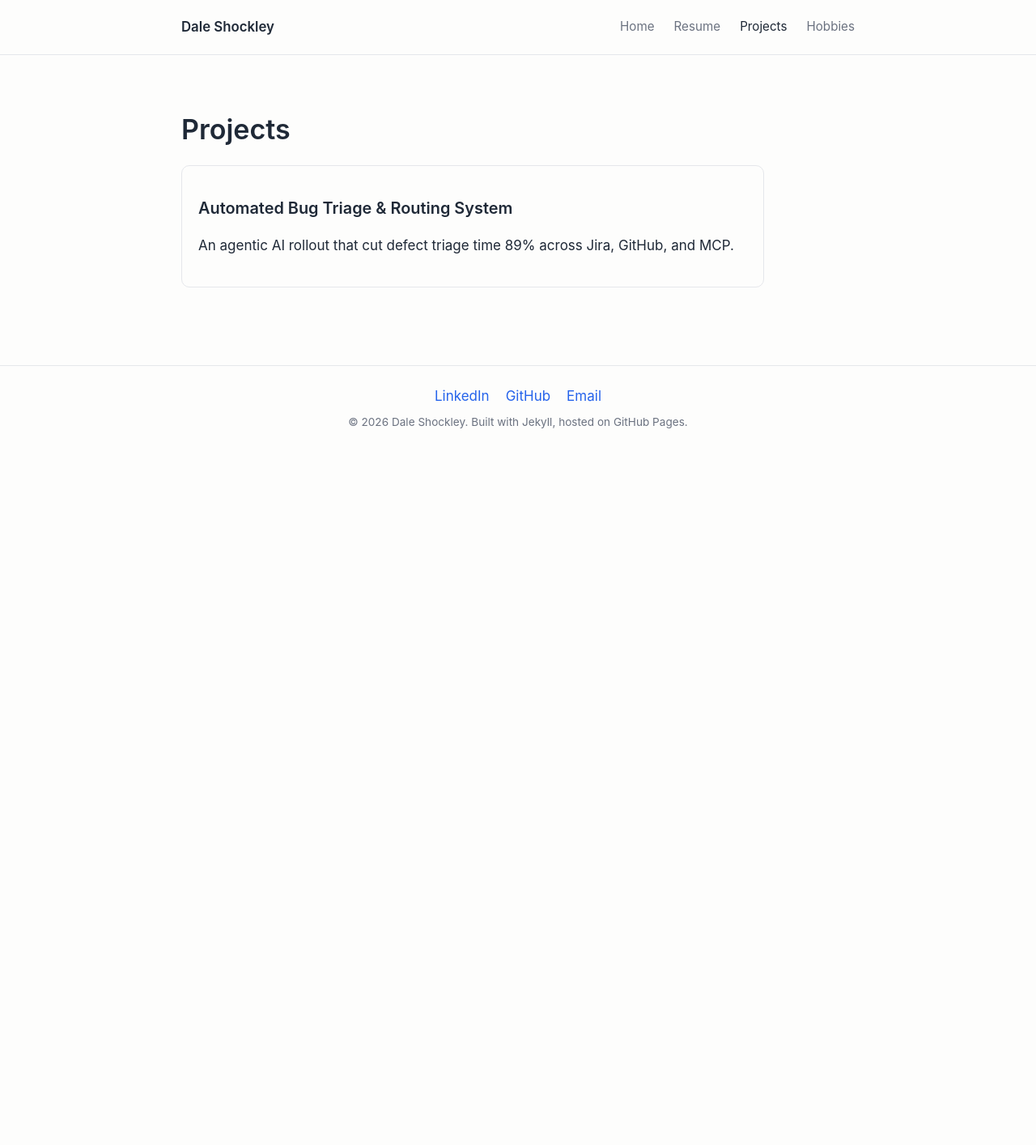
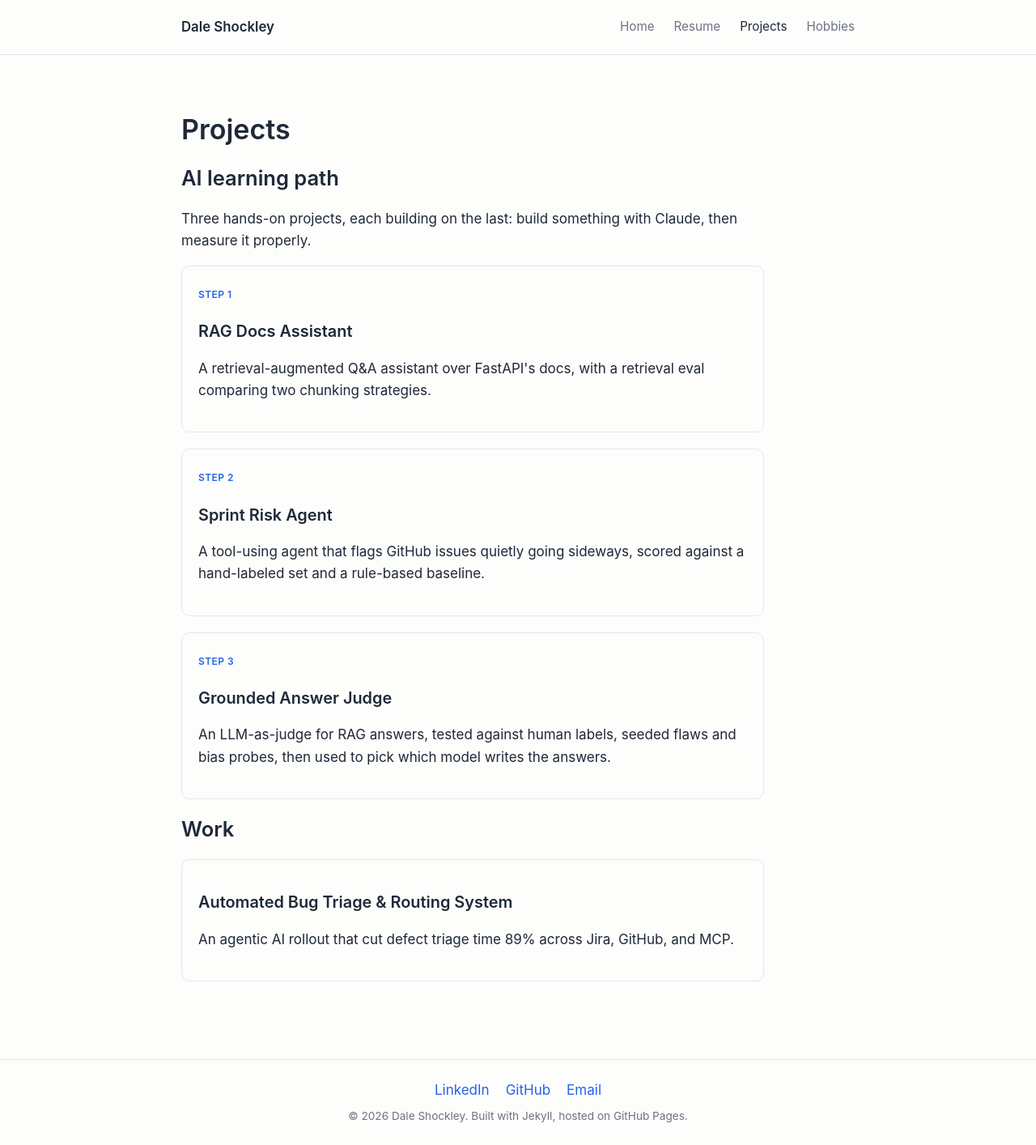
Before and after one commit to DaleShockley/daleshockley.github.io, a Jekyll site: the page built from projects.md, in a window 1280 px wide. Shown: the whole page at 81% size. Built offline with Jekyll 4.4.1, drawn with Linux system fonts in a browser that asks for light colours; before the commit the page ends 900 px from its top, so only the background shows below that.

Commit message:
Add AI learning path to the projects page
- Three project pages: RAG Docs Assistant (step 1), Sprint Risk Agent
  (step 2), Grounded Answer Judge (step 3), each linking its repo
- Projects page split into "AI learning path" (ordered by learning_path)
  and "Work"
- Step label style for learning-path cards

Co-Authored-By: Claude Opus 5.5 <noreply@anthropic.com>

```diff
--- /dev/null
+++ b/_projects/grounded-answer-judge.md
@@ -0,0 +1,30 @@
+---
+title: Grounded Answer Judge
+summary: An LLM-as-judge for RAG answers, tested against human labels, seeded flaws and bias probes, then used to pick which model writes the answers.
+learning_path: 3
+tech:
+  - Claude
+  - LLM-as-judge
+  - Evals
+  - GitHub Actions
+link: https://github.com/DaleShockley/grounded-answer-judge
+---
+
+**Step 3 of my AI learning path: measure answer quality, and find out when an AI grader can be trusted.**
+
+The judge grades each answer from my [RAG assistant](/projects/rag-docs-assistant/) on three things: is it **faithful** to the retrieved docs, is it **relevant** to the question, and is it **cited correctly**. The hard part wasn't building the judge. It was proving how far to trust it.
+
+**What I built:** 47 answers to grade (30 real, plus 17 with a single deliberate flaw each), a written rubric, a blind labeling page, the judge itself, and scoring for agreement, consistency across repeated runs, and bias. Then I used the judge to compare four Claude models as the answer writer, and added a CI gate that fails if the judge or the answers get worse.
+
+| Result | |
+|---|---|
+| Seeded flaws the judge caught | 17/17, every run |
+| Rubric judgment calls | 5/9 → 8–9/9 after writing the rubric into the prompt (same model) |
+| Same verdict across 3 identical runs | 95% |
+| Swayed by longer answers or confident tone | No |
+| Answer models compared | Quality tied; switched the default to the one 25% cheaper and 40% faster |
+| A "be more generous" prompt edit | Caught by the CI gate (14/17 flaws, 4/9 rubric) |
+
+**The lesson I didn't expect: my own labels needed checking too.** My first blind labeling pass caught only 6 of the 17 planted flaws. I graded each answer as a whole instead of on three separate criteria. Then, when I reviewed my disagreements with the judge's reasoning on screen, I sided with it 46 times out of 48. That's automation bias, and it made my "after" agreement numbers partly circular. So I kept both passes, reported the caveat, and scored the judge on cases whose right answer doesn't depend on any grader.
+
+Everything is written up, with 35 lessons each tied to a measured result, in the repo's [LESSONS_LEARNED.md](https://github.com/DaleShockley/grounded-answer-judge/blob/main/LESSONS_LEARNED.md). The whole project cost about $4 in API usage.
--- /dev/null
+++ b/_projects/rag-docs-assistant.md
@@ -0,0 +1,26 @@
+---
+title: RAG Docs Assistant
+summary: A retrieval-augmented Q&A assistant over FastAPI's docs, with a retrieval eval comparing two chunking strategies.
+learning_path: 1
+tech:
+  - Claude
+  - Python
+  - Chroma
+  - sentence-transformers
+link: https://github.com/DaleShockley/rag-docs-assistant
+---
+
+**Step 1 of my AI learning path: build a RAG system and measure its retrieval.**
+
+Ask a plain-English question about FastAPI and get an answer grounded in the actual docs, with a citation to the source file. A local, free embedding model finds the relevant chunks, and Claude reads them and writes the answer.
+
+The point was to treat chunking as a real design decision rather than a default. I wrote 15 questions, each tied to the doc that should answer it, and scored two chunking strategies on whether the right doc came back:
+
+| Strategy | Hit rate @3 | Hit rate @5 |
+|---|---|---|
+| Fixed-size (800 chars, 100 overlap) | 15/15 | 15/15 |
+| Header-aware (split on headings) | 14/15 | 15/15 |
+
+The "smarter" header-aware chunking lost at k=3. These docs have many short subsections, so some chunks were too small to carry the keywords a question needed.
+
+**What the next project taught me about this one:** the eval checks whether the right *file* comes back. Later, grading the actual answers ([step 3](/projects/grounded-answer-judge/)) showed the assistant still fell short on 4 of 26 questions, because the right file came back but not the right *section*. A perfect retrieval score was hiding real misses.
--- /dev/null
+++ b/_projects/sprint-risk-agent.md
@@ -0,0 +1,26 @@
+---
+title: Sprint Risk Agent
+summary: A tool-using agent that flags GitHub issues quietly going sideways, scored against a hand-labeled set and a rule-based baseline.
+learning_path: 2
+tech:
+  - Claude
+  - Tool use
+  - Python
+  - GitHub API
+link: https://github.com/DaleShockley/sprint-risk-agent
+---
+
+**Step 2 of my AI learning path: build an agent and measure it against a baseline.**
+
+Every TPM spends hours a week scanning a backlog for issues that are silently rotting. This agent does the first pass. It calls tools to pull each issue's labels, assignee, dates and comment thread, decides what to look at next, and writes the status digest a human would send, with every verdict validated against a typed schema.
+
+I scored it against 8 hand-labeled issues, including two traps: an issue still labeled "blocked" that the comments show was resolved, and an assignee who said they'd be out for three weeks. A rule-based baseline that never reads comments gets both wrong.
+
+| Approach | Accuracy |
+|---|---|
+| Rule-based baseline | 6/8 |
+| Claude agent, 3 runs | 6/8, 7/8, 6/8 |
+
+The headline number barely moved, but the mistakes did. The agent caught the resolved-"blocked" trap every run. It missed the out-of-office assignee every run, and that was the prompt's fault, not the model's: it defined "unowned" as "no assignee", and the agent followed that exactly.
+
+Running it for real also found two bugs the mocked tests couldn't: the agent was never told today's date, so "14 days idle" was a guess, and Claude often wrapped its JSON in extra text. Both are fixed and covered by tests.
--- a/assets/css/style.css
+++ b/assets/css/style.css
@@ -271,3 +271,13 @@ h1, h2, h3 {
     flex-wrap: wrap;
   }
 }
+
+.project-card__step {
+  display: inline-block;
+  font-size: 0.75rem;
+  font-weight: 600;
+  letter-spacing: 0.04em;
+  text-transform: uppercase;
+  color: var(--color-accent);
+  margin-bottom: 0.25rem;
+}
--- a/projects.md
+++ b/projects.md
@@ -6,8 +6,26 @@ permalink: /projects/
 
 # Projects
 
+## AI learning path
+
+Three hands-on projects, each building on the last: build something with Claude, then measure it properly.
+
+{% assign learning_path = site.projects | where_exp: "p", "p.learning_path" | sort: "learning_path" %}
 <div class="project-list">
-{% for project in site.projects %}
+{% for project in learning_path %}
+  <a class="project-card" href="{{ project.url | relative_url }}">
+    <span class="project-card__step">Step {{ project.learning_path }}</span>
+    <h3>{{ project.title }}</h3>
+    <p>{{ project.summary }}</p>
+  </a>
+{% endfor %}
+</div>
+
+## Work
+
+{% assign work = site.projects | where_exp: "p", "p.learning_path == nil" %}
+<div class="project-list">
+{% for project in work %}
   <a class="project-card" href="{{ project.url | relative_url }}">
     <h3>{{ project.title }}</h3>
     <p>{{ project.summary }}</p>
```
